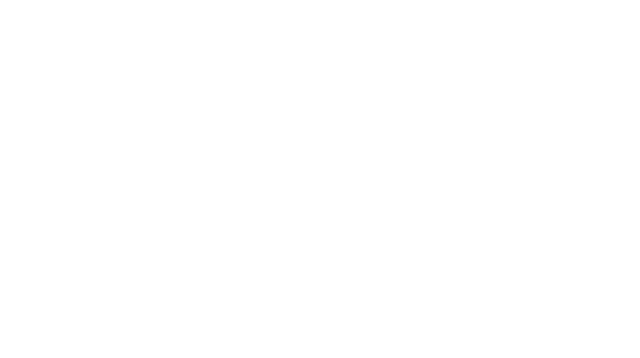
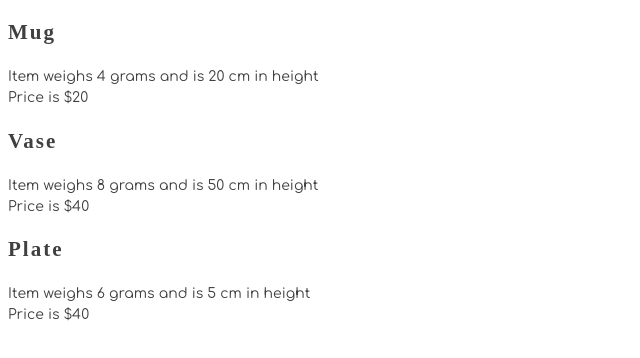
Before and after one commit to minidiscs/hairy-potter-project, a website with bundled scripts: page src/index.html in a window 1280 px wide. Shown: the whole page, without its empty margins (0-640 px from the left). Built offline with nearby package versions, Linux system fonts and the light colour scheme; a web font is replaced by a local one.

Commit message:
final function html dom manipulation

```diff
--- a/src/index.html
+++ b/src/index.html
@@ -8,6 +8,7 @@
 </head>
 <body>
     <!--- CREATE YOUR ARTICLE (SEE INSTSRUCTIONS) BELOW THIS LINE --->
+    <article class="potteryList"></article>
     <script src="./scripts/main.js" type="module"></script>
 </body>
 </html>
--- /dev/null
+++ b/src/scripts/PotteryList.js
@@ -0,0 +1,17 @@
+export const potteryList = (pots) => {
+    let htmlString  = ""
+    for (const pot of pots) {
+        htmlString +=
+        `<section class="pottery" id="pottery--${pot.id}">
+        <h2 class="pottery__shape">${pot.shape}</h2>
+        <div class="pottery__properties">
+            Item weighs ${pot.weight} grams and is ${pot.height} cm in height
+        </div>
+        <div class="pottery__price">
+            Price is $${pot.price}
+        </div>
+    </section>
+    `
+    }
+    return htmlString
+}
--- a/src/scripts/main.js
+++ b/src/scripts/main.js
@@ -2,14 +2,15 @@
 import { makePottery } from "./PotteryWheel.js"
 import { firePottery } from "./Kiln.js"
 import { toSellOrNotToSell, usePottery} from "./PotteryCatalog.js"
+import { potteryList } from "./PotteryList.js"
 
 // Make 5 pieces of pottery at the wheel
 
-let mug = makePottery("mug", 30, 20)
-let bowl = makePottery("bowl", 40, 15)
-let vase = makePottery("vase", 70, 50)
-let plate = makePottery("plate", 45, 5)
-let jug = makePottery("jug", 60, 35)
+let mug = makePottery("Mug", 4, 20)
+let bowl = makePottery("Bowl", 5, 15)
+let vase = makePottery("Vase", 8, 50)
+let plate = makePottery("Plate", 6, 5)
+let jug = makePottery("Jug", 9, 35)
 
 console.log(mug)
 
@@ -35,3 +36,6 @@ let potteryCatalog = usePottery()
 console.log(potteryCatalog)
 
 // Invoke the component function that renders the HTML list
+let html = document.querySelector(".potteryList")
+
+html.innerHTML = potteryList(potteryCatalog)
```
Also changed, not shown: src/scripts/Kiln.js (line endings or trailing spaces), src/scripts/PotteryCatalog.js (line endings or trailing spaces), src/scripts/PotteryWheel.js (line endings or trailing spaces).
